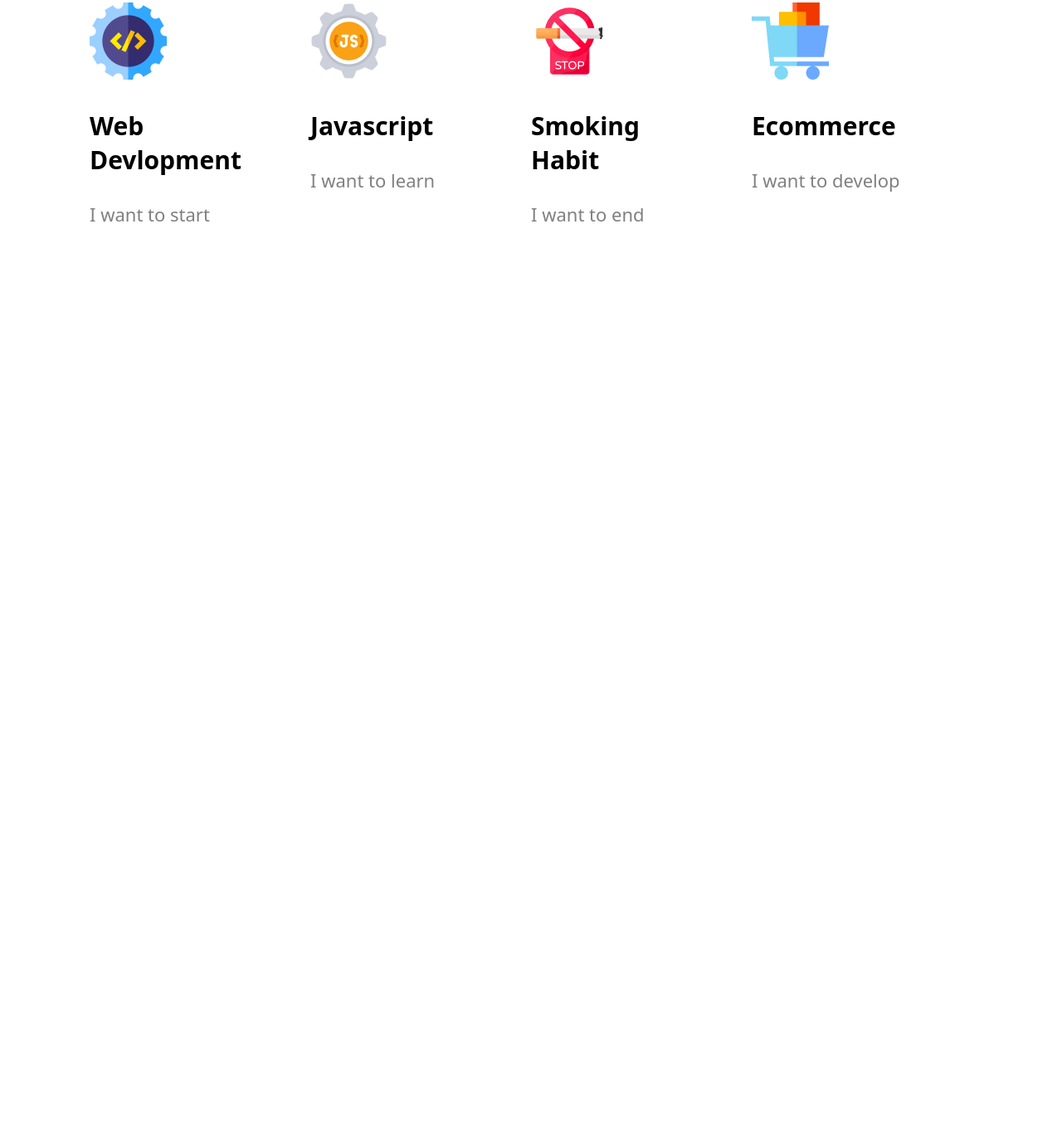
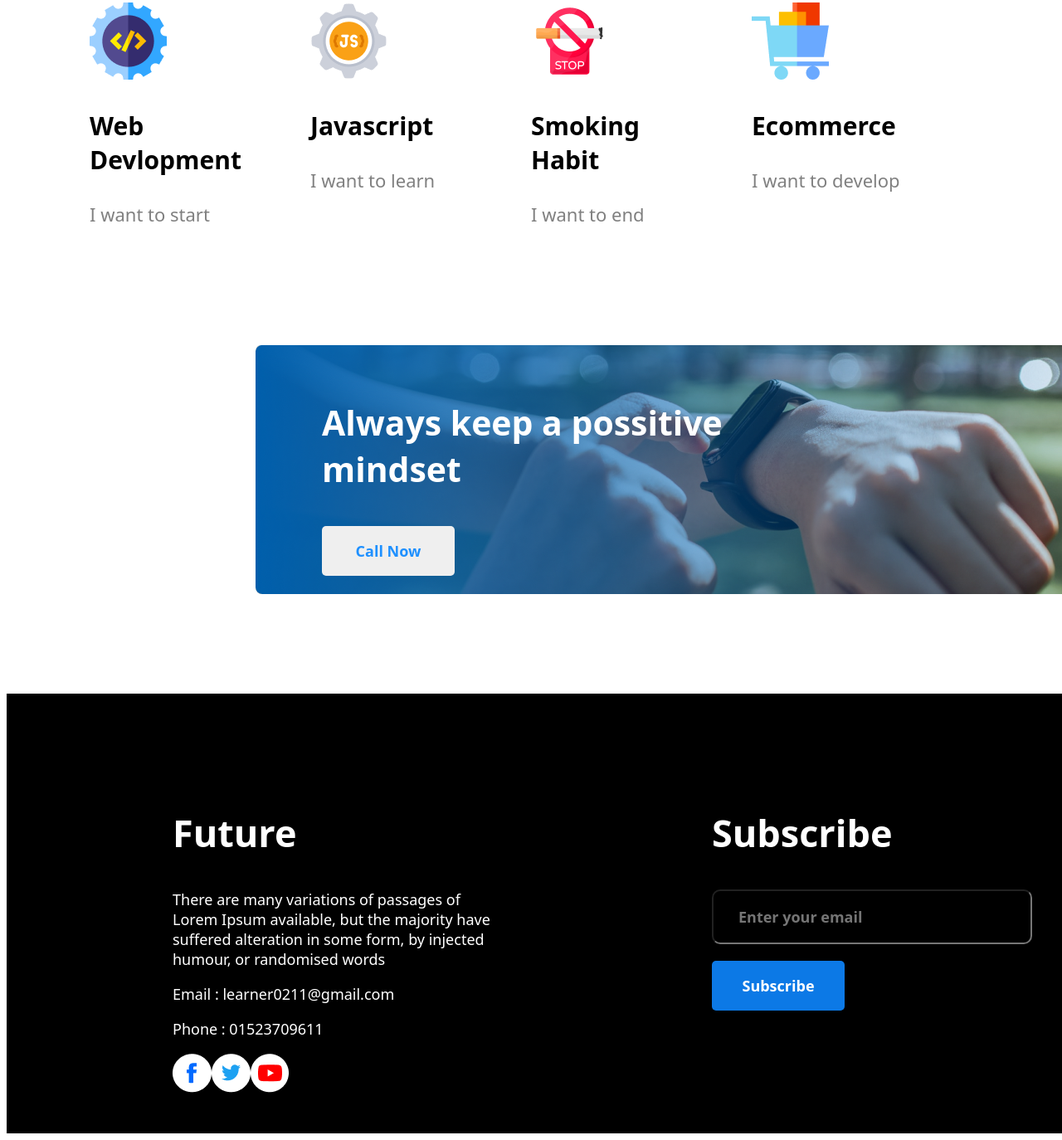
Before and after one commit to AfrinNaher/Assignment-1, a plain HTML site: page index.html in a window 1280 px wide. Shown: the part 1979-3353 px from the top of the page at 83% size. Before the commit the page ends 2324 px from the top, so only its background shows below. Drawn offline with Linux system fonts and the light colour scheme.

Commit message:
added all

```diff
--- a/index.html
+++ b/index.html
@@ -20,6 +20,7 @@
     </header>
 
     <!-- this is the main part -->
+    <!-- first section. -->
 
     <main>
         <section class="mid-sec-1">
@@ -42,6 +43,8 @@
 
             </div>
         </section>
+
+        <!-- second section. -->
 
         <section class="mid-sec-2">
             <h3 class="mid-title-2">My Plans</h3>
@@ -67,6 +70,48 @@
             </div>
 
         </section>
+
+        <!-- third section. -->
+
+        <section class="mid-sec-3">
+            <div class="sec-3-div">
+                <h3><span>Always keep a possitive </span>
+                    <br> <span>mindset</span>
+                </h3>
+                <button class="title-btn">Call Now</button>
+            </div>
+
+        </section>
     </main>
+
+         <!-- this is the footer part -->
+
+    <footer>
+        <section class="foot-sec">
+            <section class="last-part-1">
+                <h2 class="foot-h2">Future</h2>
+                <p>There are many variations of passages of Lorem Ipsum
+                    available, but the majority have suffered alteration in some
+                    form, by injected humour, or randomised words
+                </p>
+
+                <p>Email : learner0211@gmail.com</p>
+                <p>Phone : 01523709611</p>
+                <div class="img-div">
+                    <div><img src="icons/fb.png" alt=""></div>
+                    <div><img src="icons/twitter.png" alt=""></div>
+                    <div><img src="icons/youtube.png" alt=""></div>
+                </div>
+            </section>
+
+            <section class="last-part-2">
+                <h2 class="foot-h2">Subscribe</h2>
+                <form action="" class="input-part">
+                    <input type="text" placeholder="Enter your email"> <br>
+                    <button class="footer-btn">Subscribe</button>
+                </form>
+            </section>
+        </section>
+    </footer>
 </body>
 </html>
--- a/style.css
+++ b/style.css
@@ -87,3 +87,79 @@
     font-weight: 500;
     color: grey;
 }
+
+       /* section-3 */
+
+.mid-sec-3{
+    background-image: url(images/gradient1.png), url(images/watch.png);
+    background-position: left, right;
+    margin: 120px 300px;
+    height: 301px;
+    width: 1100px;
+    border-radius: 8px;
+}
+
+.sec-3-div{
+    font-size: 35px;
+    color: white;
+    row-gap: 10px;
+    padding: 25px 80px;
+}
+
+        /* footer styles are here. */
+
+.foot-sec{
+    width: 1600px;
+    height: 530px;
+    background-color: black;
+    color: white;
+    display: flex;
+}
+
+.last-part-1{
+    width: 400px;
+    padding: 100px 200px;
+}
+
+.last-part-2{
+    width: 400px;
+    padding: 100px 50px;
+
+}
+
+.foot-h2{
+    font-size: 45px;
+}
+
+.last-part-1>p{
+    font-size: 18px;
+}
+
+.img-div{
+   display: flex;
+   padding-right: 20px;
+
+}
+
+.input-part>input{
+    width: 350px;
+    height: 60px;
+    background-color: black;
+    color: white;
+    border-radius: 10px;
+    font-size: 18px;
+    font-weight: 700;
+    padding-left: 30px;
+    margin-bottom: 20px;
+}
+
+.footer-btn{
+    height: 60px;
+    width: 160px;
+    font-size: 18px;
+    background-color: rgb(12, 121, 230);
+    color: white;
+    font-weight: 700;
+    border: none;
+    border-radius: 5px;
+}
```
